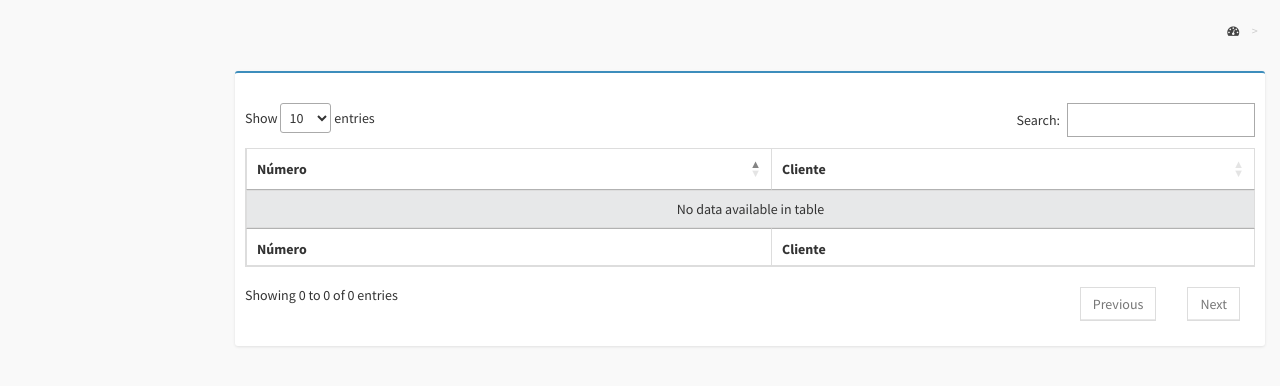
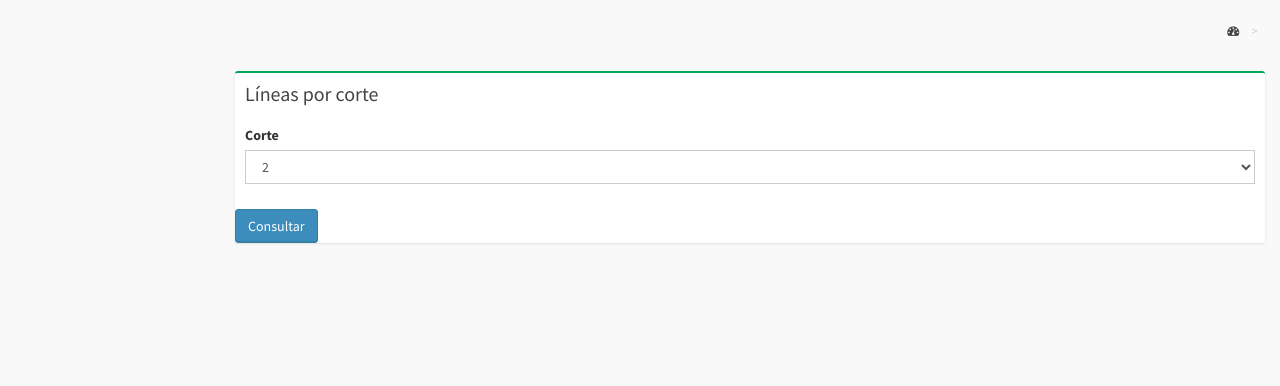
Before and after one commit to eazapatao/motoros, a PHP site: template application/views/user/lineasxcorte_view.php in a window 1280 px wide. Shown: the top 386 px of the page. Run offline with PHP 8.4, Linux system fonts and the light colour scheme; the template is opened without the code that fills it, so the values that code supplies are empty; some libraries are stand-ins or nearby versions.

Commit message:
arreglos

```diff
--- a/application/controllers/admin.php
+++ b/application/controllers/admin.php
@@ -50,7 +50,7 @@ class Admin extends CI_Controller{
         //print_r( $this->notificacion_model->get_lista_facturaciones());
        // print_r(date('d/m/y')) ;
 
-        echo $this->reporte_model->get_total_lineasxcorte(16);
+       print_r($this->reporte_model->get_lineasxcorte_discriminado(31));
 
     }
 }
--- a/application/views/user/lineasxcorte_view.php
+++ b/application/views/user/lineasxcorte_view.php
@@ -17,51 +17,36 @@
         <div class="row">
 
             <div class="col-lg-12">
-                <div class="box box-primary">
+                <div class="box box-success">
                     <div class="box-header">
-                        <br>
+                        <h3 class="box-title">Líneas por corte</h3>
                     </div><!-- /.box-header -->
                     <!-- form start -->
                     <form role="form">
-                        <div class="box-body" >
-                            <table id="line_list" class="table table-striped table-bordered" cellspacing="0" width="100%">
-                                <thead>
-                                <tr>
-                                    <th>Número</th>
-                                    <th>Cliente</th>
-                                </tr>
-                                </thead>
-                                <tfoot>
-                                <tr>
-                                    <th>Número</th>
-                                    <th>Cliente</th>
-                                </tr>
-                                </tfoot>
+                        <div class="box-body">
+                            <div class="form-group">
+                                <label>Corte</label>
+                                <select class="form-control" id="corte" name="corte" placeholder="Fecha de corte">
+                                    <option value="2">2</option>
+                                    <option value="4">4</option>
+                                    <option value="6">6</option>
+                                    <option value="9">9</option>
+                                    <option value="12">12</option>
+                                    <option value="14">14</option>
+                                    <option value="18">18</option>
+                                    <option value="24">24</option>
+                                </select>
+                            </div>
+                        </div><!-- /.box-body -->
+                        <a href="<?php echo base_url()?>reportes/lineasxcortediscriminado/" type="button"  class="btn btn-primary">
+                            Consultar
+                        </a>
 
-                                <tbody>
-                                <?php foreach ($lineasxcorte as $key) {?>
-                                    <tr>
-                                        <td><?= $key['lin_numero']?></td>
-                                        <td><?= $key['cli_nombre'].' '.$key['cli_apellido']?></td>
+                    </form>
+                </div>
+            </div>
 
-                                  <td>
-                                            <a href="<?php echo base_url()?>alquiler/editar/<?php echo $key['alq_id']?>" type="button" class="btn btn-xs btn-warning">
-                                                <i class="glyphicon glyphicon-edit"></i>
-                                            </a>
-
-                                        <a data-ref="<?php echo base_url()?>alquiler/del/<?php echo $key['alq_id']?>"  type="button" class="btn btn-xs btn-danger delete" data-toggle="confirmation" data-placement="left">
-                                            <i class="glyphicon glyphicon-trash"></i>
-                                        </a>
-                                        </td>
-                                    </tr>
-                                <?php }?>
-
-                                </tbody>
-                            </table>
-                        </div>
-                </div>
-
-            </div>
+        </div>
 
     </section><!-- /.content -->
 </aside><!-- /.right-side -->
--- a/asset/js/scripts.js
+++ b/asset/js/scripts.js
@@ -17,21 +17,6 @@ $("#guardar_alquiler").click(function(){
     });
 });
 
-function mostrar() {
-    document.getElementById('tabla').style.display ='inherit';
-};
-
-$("#consultar").click(function(){
-    $.ajax({
-        document:getElementById('tabla').style.display ='inherit',
-        type: "POST",
-        data: $("#tabla").serialize()
-    }) .done(function( msg ) {
-
-        location.reload(true);
-
-    });
-});
 
 $("#guardar_historial").click(function(){
     $.ajax({
```
Also changed, not shown: application/controllers/reportes.php (+25 -2 lines), application/views/user/lista_lineasxcortediscriminado_view.php (added, +58 -0 lines).
